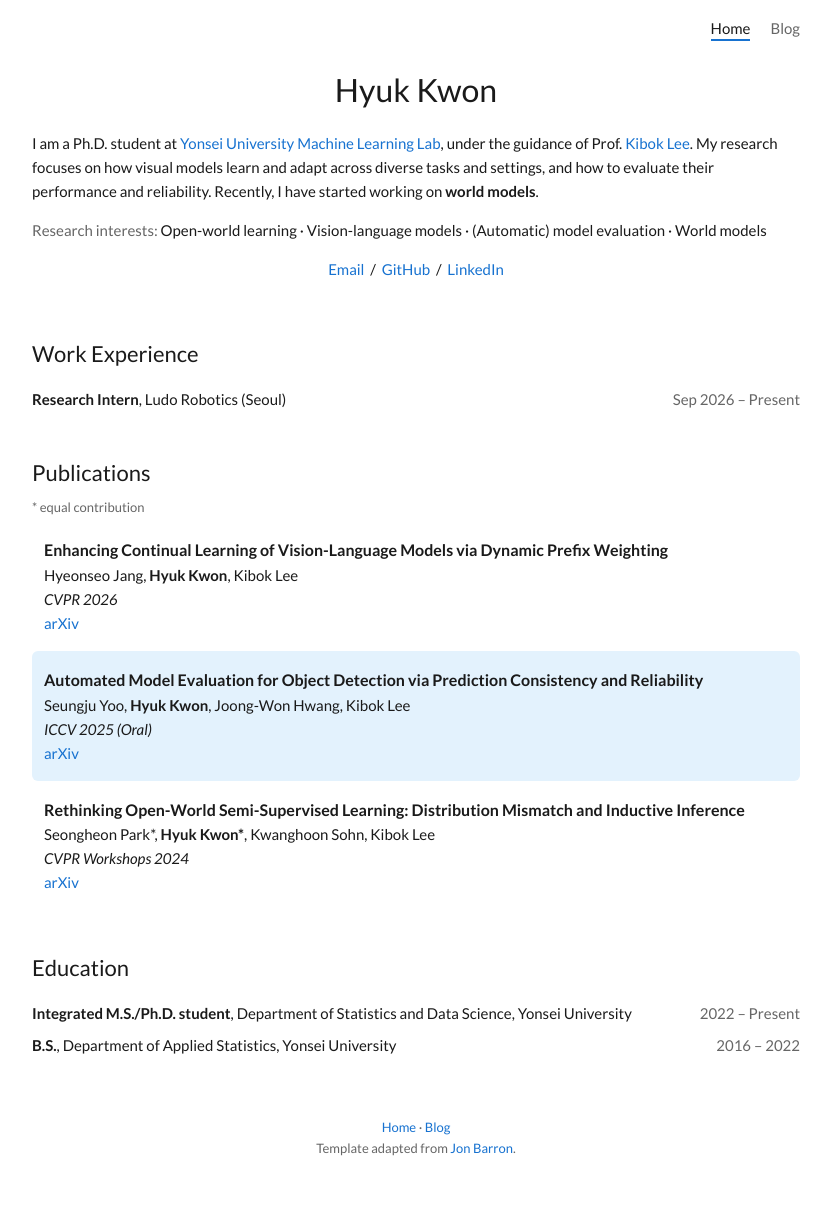
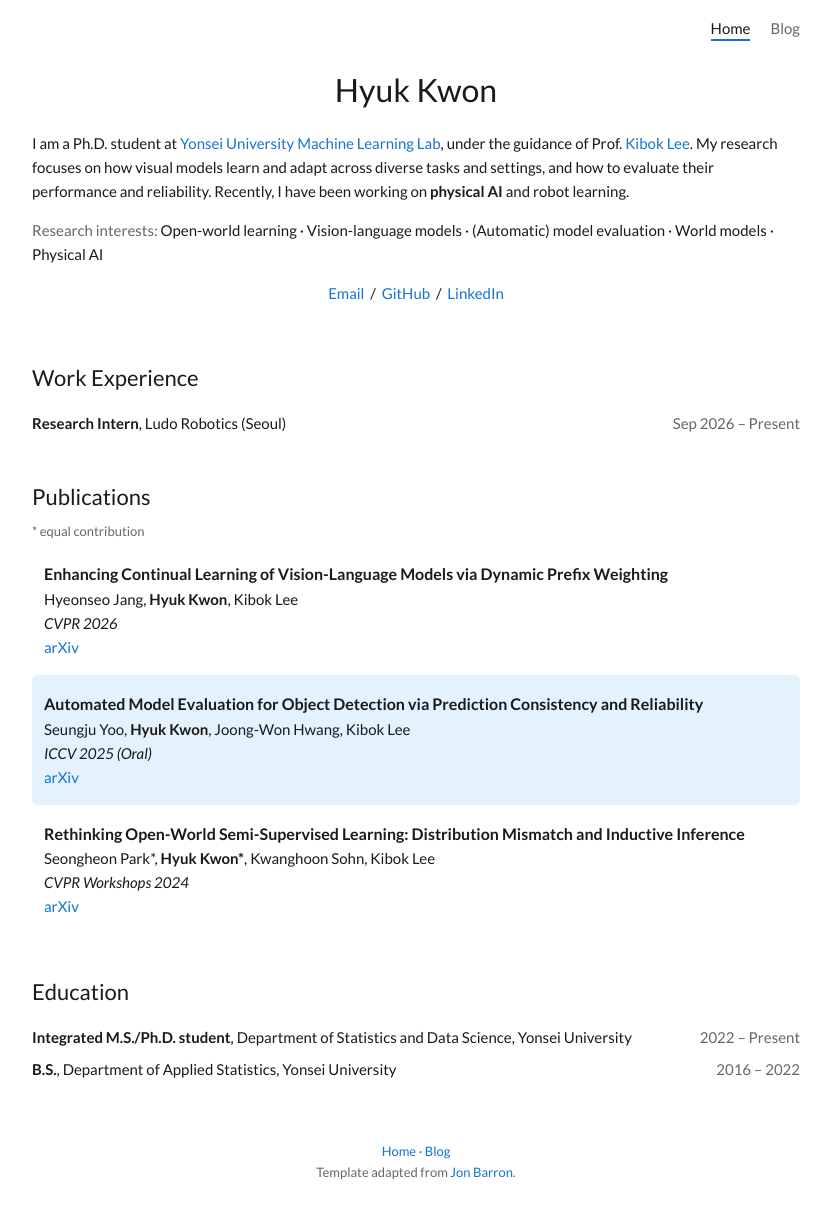
Before and after one commit to kh12043/kh12043.github.io, a Jekyll site: the page built from index.html, in a window 1280 px wide. Shown: the whole page, without its empty margins (224-1055 px from the left). Built offline with Jekyll 4.4.1, drawn with Linux system fonts in a browser that asks for light colours; before the commit the page ends 1207 px from its top, so only the background shows below that.

Commit message:
Update intro: physical AI

```diff
--- a/index.html
+++ b/index.html
@@ -9,11 +9,11 @@ layout: default
       under the guidance of Prof. <a href="https://sites.google.com/site/kibok90">Kibok Lee</a>.
       My research focuses on how visual models learn and adapt across diverse tasks and settings,
       and how to evaluate their performance and reliability.
-      Recently, I have started working on <strong>world models</strong>.
+      Recently, I have been working on <strong>physical AI</strong> and robot learning.
     </p>
     <p class="interests">
       <span class="muted">Research interests:</span>
-      Open-world learning · Vision-language models · (Automatic) model evaluation · World models
+      Open-world learning · Vision-language models · (Automatic) model evaluation · World models · Physical AI
     </p>
     <p class="links">
       {% for l in site.links %}<a href="{{ l.url | relative_url }}">{{ l.name }}</a>{% unless forloop.last %} &nbsp;/&nbsp; {% endunless %}{% endfor %}
```
